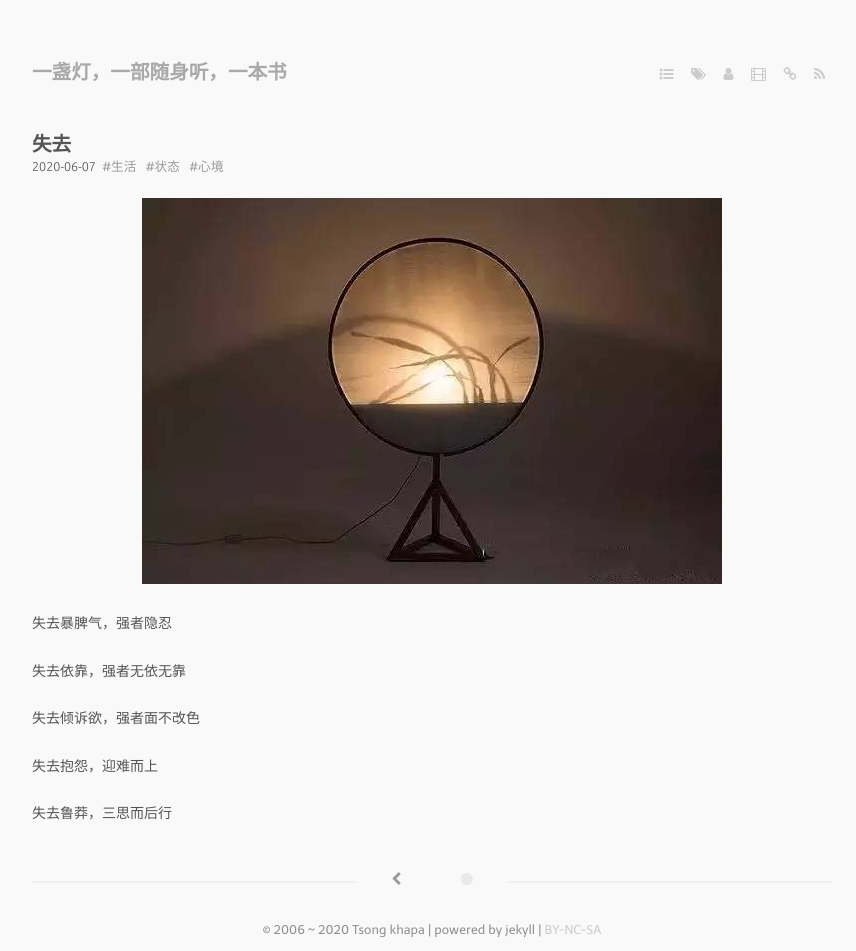
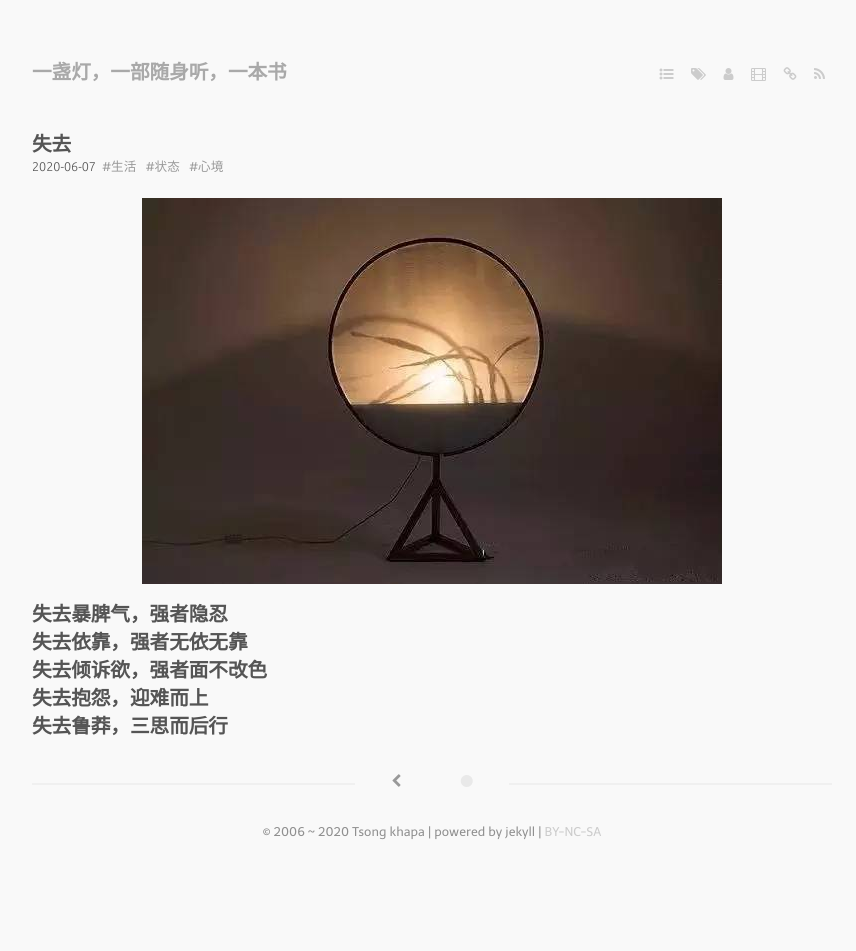
Before and after one commit to mba811/blog, a Jekyll site: the page built from _posts/2020-06-07-lose.markdown, in a window 1280 px wide. Shown: the whole page, without its empty margins (208-1064 px from the left). Built offline with Jekyll 4.4.1, drawn with Linux system fonts in a browser that asks for light colours; nearby versions of some CDN libraries; Markdown is read by kramdown in place of the engine named in the settings; a script that is not in the unit is left out; after the commit the page ends 900 px from its top, so only the background shows below that.

Commit message:
bolg update

```diff
--- a/_posts/2020-06-07-lose.markdown
+++ b/_posts/2020-06-07-lose.markdown
@@ -10,12 +10,12 @@ tags:
 
 [![](/media/files/2020/06/07/sqgb.png)](https://bolg-1257385283.cos.ap-chengdu.myqcloud.com/2020/06/07/sqgb.png)
 
-失去暴脾气，强者隐忍
+##失去暴脾气，强者隐忍
 
-失去依靠，强者无依无靠
+##失去依靠，强者无依无靠
 
-失去倾诉欲，强者面不改色
+##失去倾诉欲，强者面不改色
 
-失去抱怨，迎难而上
+##失去抱怨，迎难而上
 
-失去鲁莽，三思而后行
+##失去鲁莽，三思而后行
```
